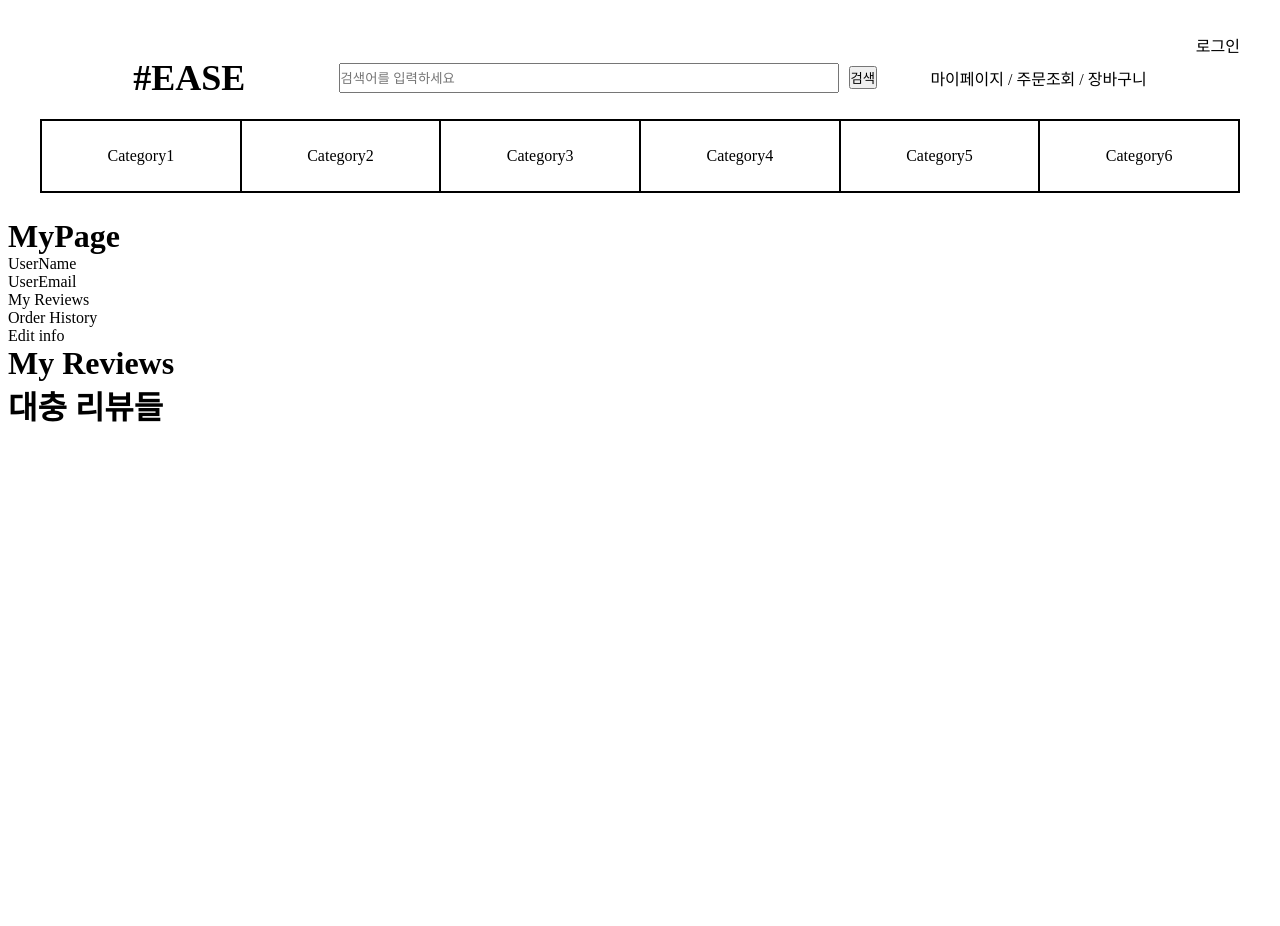
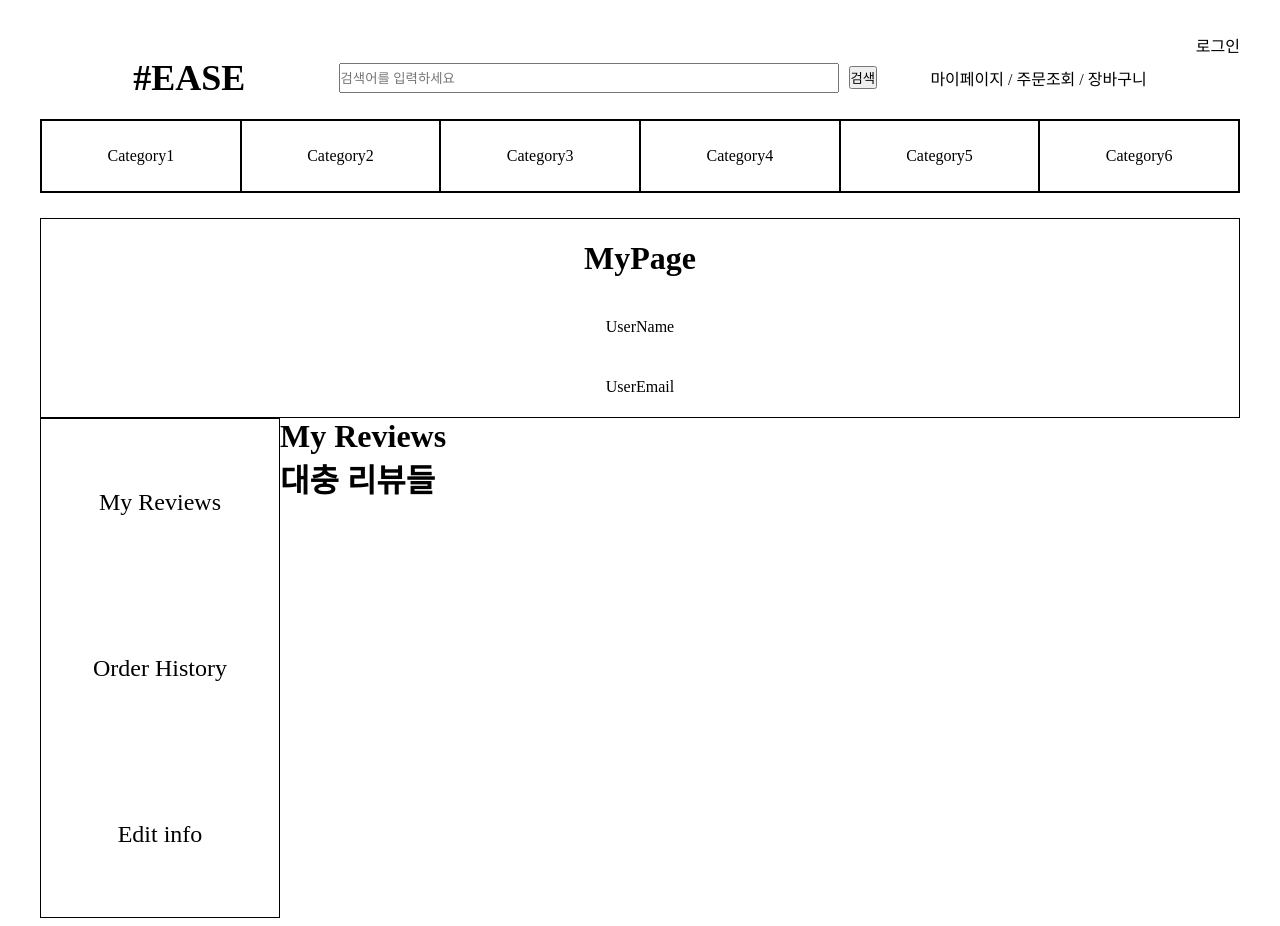
Before and after one commit to SoftwareEngineeringYU/SoftwareEngineering-FE, a React (Create React App) app: page /mypage/myreviews in a window 1280 px wide. Before the commit the page ends 800 px from the top, so only its background shows below. Built offline with nearby package versions, Linux system fonts and the light colour scheme.

Commit message:
[Style] MyPage style

```diff
--- a/src/pages/mypage/MyPage.js
+++ b/src/pages/mypage/MyPage.js
@@ -1,5 +1,6 @@
 import { useEffect } from "react";
 import { Outlet, useNavigate } from "react-router-dom";
+import StyledMyPage from "styles/pages/mypage/StyledMyPage";
 
 const MyPage = () => {
   const navigate = useNavigate();
@@ -14,6 +15,7 @@ const MyPage = () => {
   }, []);
 
   return (
+    <StyledMyPage>
       <div className="wrapper">
         <div className="header">
           <h1>MyPage</h1>
@@ -33,6 +35,7 @@ const MyPage = () => {
           </div>
         </div>
       </div>
+    </StyledMyPage>
   );
 };
 
--- a/src/styles/pages/home/StyledHome.js
+++ b/src/styles/pages/home/StyledHome.js
@@ -4,7 +4,6 @@ const StyledHome = styled.div`
 
 #home-wrapper {
     width: 1240px;
-    //border: solid 1px;
     margin: 70px auto;
 }
 
--- /dev/null
+++ b/src/styles/pages/mypage/StyledMyPage.js
@@ -0,0 +1,45 @@
+import styled from "styled-components";
+
+const StyledMyPage = styled.div`
+  width: 1200px;
+  display: flex;
+  flex-wrap: wrap;
+  justify-content: start;
+  margin: auto;
+
+  .wrapper {
+    display: flex;
+    flex-direction: column;
+    align-items: center;
+    width: 100%;
+  }
+  .header {
+    width: 100%;
+    height: 200px;
+    border: 1px solid black;
+    display: flex;
+    flex-direction: column;
+    align-items: center;
+    justify-content: space-around;
+  }
+  .body {
+    width: 100%;
+    display: flex;
+    flex-direction: row;
+  }
+  .navBox {
+    width: 20%;
+    height: 500px;
+    border: 1px solid black;
+    display: flex;
+    flex-direction: column;
+    align-items: center;
+    justify-content: space-around;
+    font-size: 24px;
+  }
+  .page{
+    width: 80%;
+  }
+`;
+
+export default StyledMyPage;
```
Lines whose indentation alone changed are shown as unchanged.
